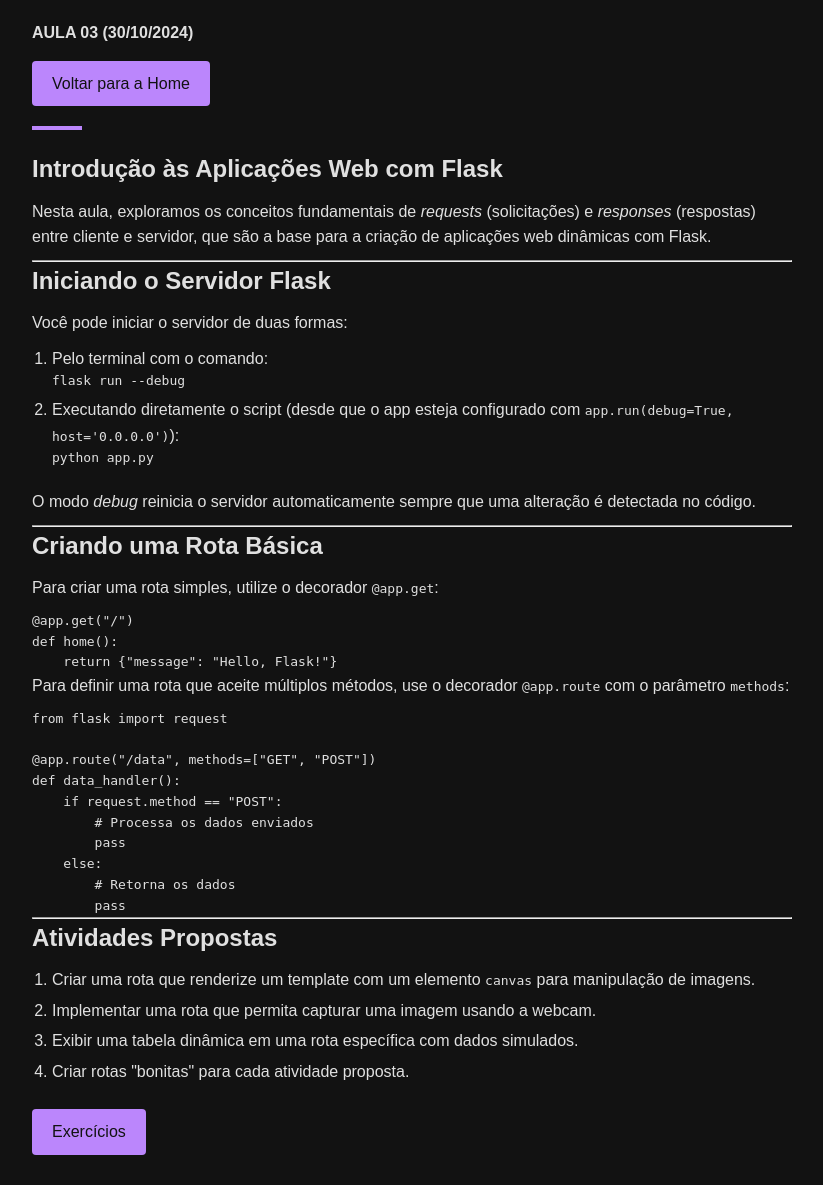
After one commit to PsSave/frameworks-dev-web, a Flask app: template templates/aulas/aula3.html in a window 1280 px wide. The commit adds this page. Shown: the whole page, without its empty margins (228-1051 px from the left). Run offline with Flask 3, Linux system fonts and the light colour scheme; the template is opened without the code that fills it, so the values that code supplies are empty.

Commit message:
Atualiza as aulas com novas datas, adiciona a Aula 3 e reorganiza o menu de navegação

```diff
--- a/templates/aulas/aula1.html
+++ b/templates/aulas/aula1.html
@@ -11,7 +11,7 @@
   </head>
   <body>
     <div class="container">
-      <h4>AULA 01 (10/09)</h4>
+      <h4>AULA 01 (09/10/2024)</h4>
       <a href="{{ url_for('index') }}" class="btn-voltar">Voltar para a Home</a>
       <div class="decorative-line"></div>
       <h2>Notas e Estratégias de Avaliação</h2>
--- a/templates/aulas/aula2.html
+++ b/templates/aulas/aula2.html
@@ -11,7 +11,7 @@
   </head>
   <body>
     <div class="container">
-      <h4>AULA 03 (10/23)</h4>
+      <h4>AULA 02 (23/10/2024)</h4>
       <a href="{{ url_for('index') }}" class="btn-voltar">Voltar para a Home</a>
       <div class="decorative-line"></div>
       <h2>Configuração do Ambiente Virtual e Instalação do Flask</h2>
--- /dev/null
+++ b/templates/aulas/aula3.html
@@ -0,0 +1,90 @@
+<!DOCTYPE html>
+<html lang="pt">
+  <head>
+    <meta charset="UTF-8" />
+    <meta name="viewport" content="width=device-width, initial-scale=1.0" />
+    <title>Aula 03 - Introdução ao Flask</title>
+    <link
+      rel="stylesheet"
+      href="{{ url_for('static', filename='css/style_aula.css') }}"
+    />
+  </head>
+  <body>
+    <div class="container">
+      <h4>AULA 03 (30/10/2024)</h4>
+      <a href="{{ url_for('index') }}" class="btn-voltar">Voltar para a Home</a>
+      <div class="decorative-line"></div>
+
+      <h2>Introdução às Aplicações Web com Flask</h2>
+      <p>
+        Nesta aula, exploramos os conceitos fundamentais de
+        <em>requests</em> (solicitações) e <em>responses</em> (respostas) entre
+        cliente e servidor, que são a base para a criação de aplicações web
+        dinâmicas com Flask.
+      </p>
+
+      <hr />
+
+      <h2>Iniciando o Servidor Flask</h2>
+      <p>Você pode iniciar o servidor de duas formas:</p>
+      <ol>
+        <li>
+          Pelo terminal com o comando:
+          <pre><code>flask run --debug</code></pre>
+        </li>
+        <li>
+          Executando diretamente o script (desde que o app esteja configurado
+          com <code>app.run(debug=True, host='0.0.0.0')</code>):
+          <pre><code>python app.py</code></pre>
+        </li>
+      </ol>
+      <p>
+        O modo <em>debug</em> reinicia o servidor automaticamente sempre que uma
+        alteração é detectada no código.
+      </p>
+
+      <hr />
+
+      <h2>Criando uma Rota Básica</h2>
+      <p>
+        Para criar uma rota simples, utilize o decorador <code>@app.get</code>:
+      </p>
+      <pre><code>@app.get("/")
+def home():
+    return {"message": "Hello, Flask!"}</code></pre>
+      <p>
+        Para definir uma rota que aceite múltiplos métodos, use o decorador
+        <code>@app.route</code> com o parâmetro <code>methods</code>:
+      </p>
+      <pre><code>from flask import request
+
+@app.route("/data", methods=["GET", "POST"])
+def data_handler():
+    if request.method == "POST":
+        # Processa os dados enviados
+        pass
+    else:
+        # Retorna os dados
+        pass</code></pre>
+
+      <hr />
+
+      <h2>Atividades Propostas</h2>
+      <ol>
+        <li>
+          Criar uma rota que renderize um template com um elemento
+          <code>canvas</code> para manipulação de imagens.
+        </li>
+        <li>
+          Implementar uma rota que permita capturar uma imagem usando a webcam.
+        </li>
+        <li>
+          Exibir uma tabela dinâmica em uma rota específica com dados simulados.
+        </li>
+        <li>Criar rotas "bonitas" para cada atividade proposta.</li>
+      </ol>
+
+      <a href="/menu" class="btn-voltar">Exercícios</a>
+    </div>
+  </body>
+</html>
--- a/templates/index.html
+++ b/templates/index.html
@@ -16,6 +16,7 @@
       <ul>
         <li><a href="{{ url_for('aula1.index') }}">Aula 1</a></li>
         <li><a href="{{ url_for('aula2.index') }}">Aula 2</a></li>
+        <li><a href="{{ url_for('aula3.index') }}">Aula 3</a></li>
       </ul>
     </div>
   </body>
```
Also changed, not shown: templates/list.html (deleted, +0 -37 lines), templates/list1_aula3/list.html (added, +94 -0 lines), templates/list1_aula3/menu.html (added, +18 -0 lines), templates/menu.html (deleted, +0 -20 lines), templates/list1_aula3/canva.html (renamed from templates/canva.html), templates/list1_aula3/webcam.html (renamed from templates/webcam.html).
